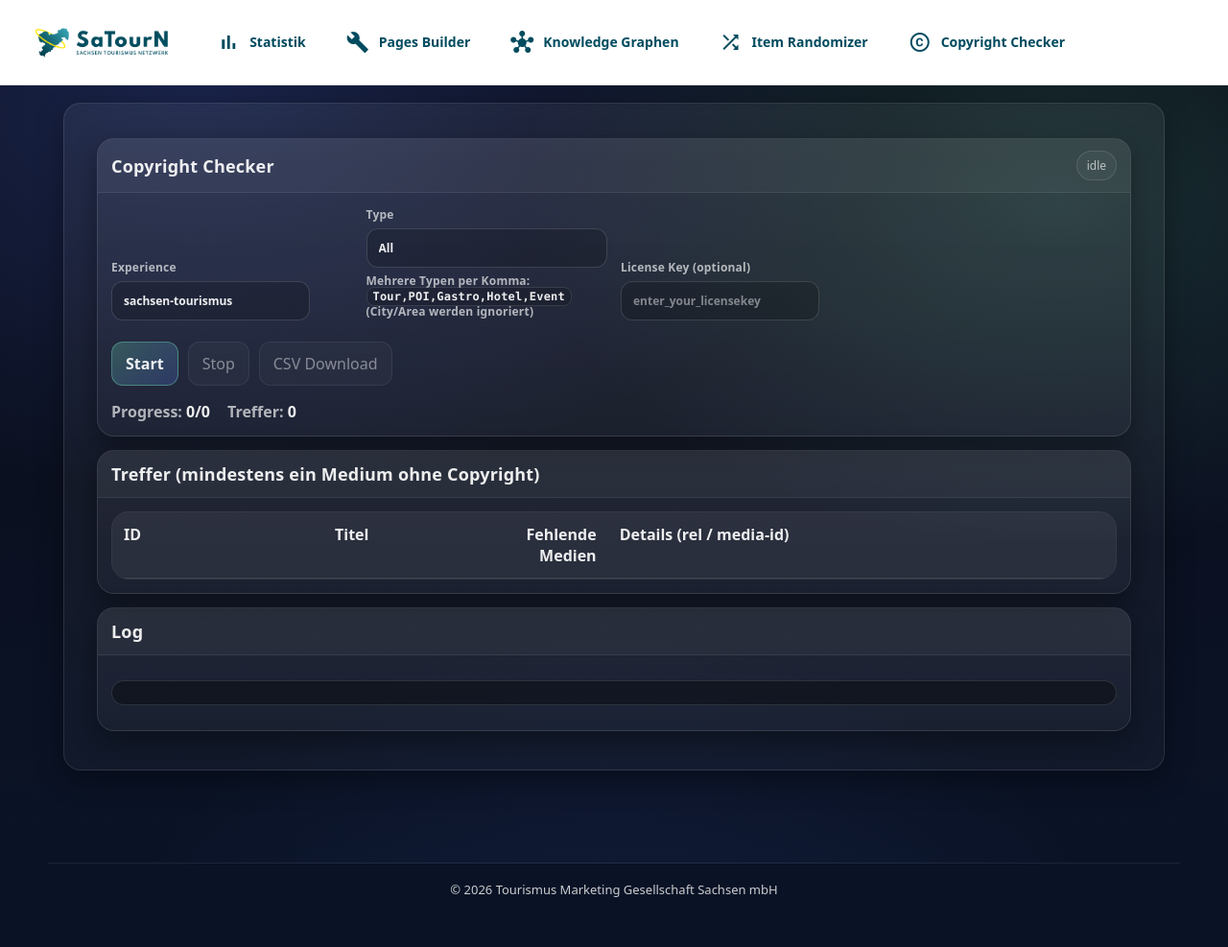
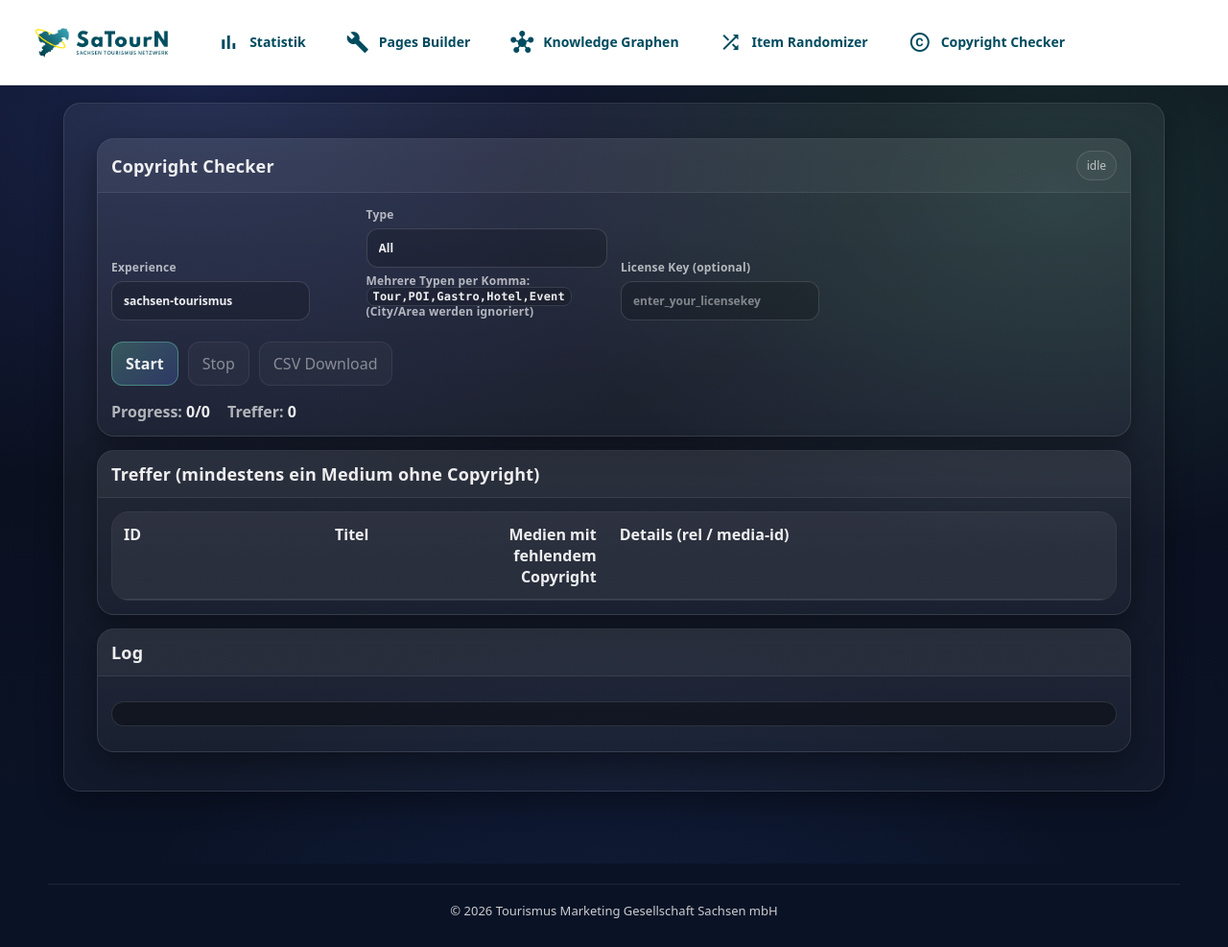
Before and after one commit to Tim-Meyer-TMGS/SaTourN, a Jekyll site: the page built from Copyright-Checker/index.html, in a window 1280 px wide. Shown: the whole page at 96% size. Built offline with Jekyll 4.4.1, drawn with Linux system fonts in a browser that asks for light colours; before the commit the page ends 965 px from its top, so only the background shows below that.

Commit message:
Update index.html

```diff
--- a/Copyright-Checker/index.html
+++ b/Copyright-Checker/index.html
@@ -62,7 +62,7 @@ js: /Copyright-Checker/script.js
               <tr>
                 <th style="width:220px;">ID</th>
                 <th>Titel</th>
-                <th style="width:140px; text-align:right;">Fehlende Medien</th>
+                <th style="width:140px; text-align:right;">Medien mit fehlendem Copyright</th>
                 <th>Details (rel / media-id)</th>
               </tr>
             </thead>
```
